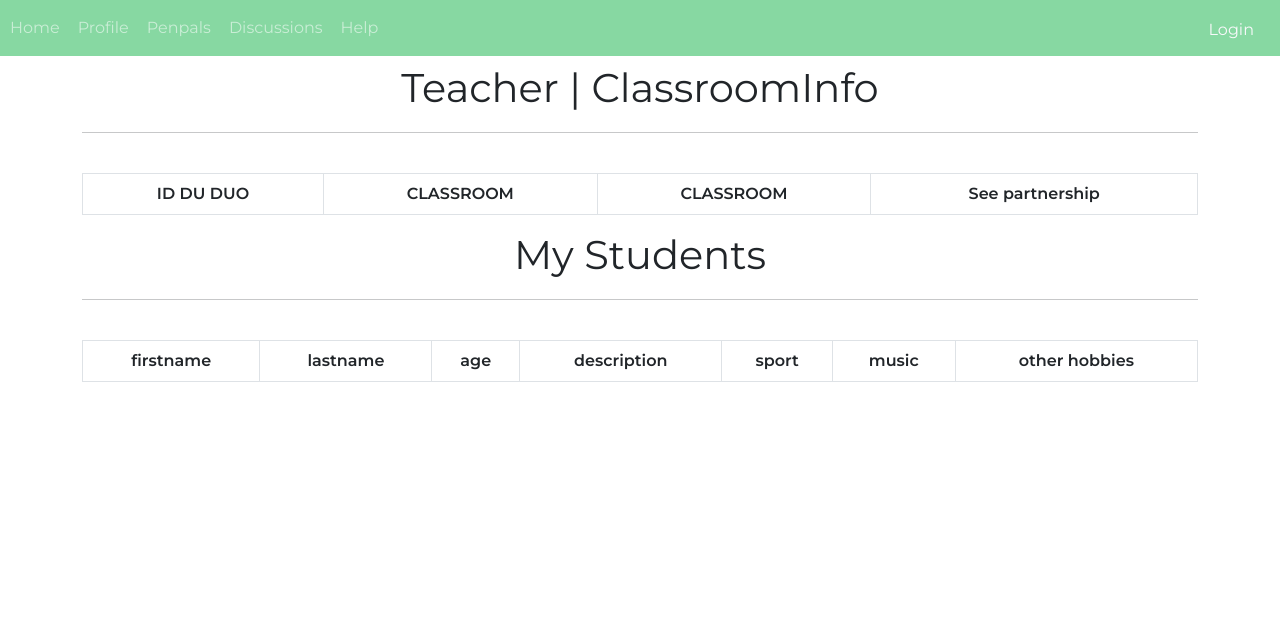
After one commit to asmodee7/relate, a Symfony app: template templates/teacher/teacher_classroom_info.html.twig in a window 1280 px wide. The commit adds this page. Shown: the top 622 px of the page. Run offline with Twig, Linux system fonts and the light colour scheme; the template is opened without the code that fills it, so the values that code supplies are empty; some libraries are stand-ins or nearby versions.

Commit message:
Fix: page de liaison classrooms

```diff
--- /dev/null
+++ b/templates/teacher/teacher_classroom_info.html.twig
@@ -0,0 +1,94 @@
+{% extends 'base.html.twig' %}
+
+{% block title %}Teacher | ClassroomInfo
+{% endblock %}
+
+
+{% block body %}
+
+	<h1 class="text-center mt-2 pb-1">Teacher | ClassroomInfo</h1>
+	<hr>
+	<br>
+
+	<table class="table table-bordered text-center">
+
+		<thead>
+			<tr>
+				<th scope="col">ID DU DUO</th>
+				<th scope="col">CLASSROOM</th>
+				<th scope="col">CLASSROOM</th>
+				<th scope="col">See partnership</th>
+			</tr>
+		</thead>
+
+		<tbody>
+			{% for partner in classroomDuo %}
+				<tr>
+					{% for data in myclassroom %}
+						<td class="card-center">
+							{{ partner.id }}
+						</td>
+						<td class="card-center">
+							{% if partner.getClassroom1() == data.id %}
+								{{ partner.getClassroom1() }}
+								{{ data.grade }}
+								{{ data.classroomName }}
+
+							{% else %}
+								{{ partner.getClassroom1() }}
+							{% endif %}
+						</td>
+						<td class="card-center">
+							{% if partner.getClassroom2() == data.id %}
+								{{ partner.getClassroom2() }}
+								{{ data.grade }}
+								{{ data.classroomName }}
+							{% else %}
+								{{ partner.getClassroom2() }}
+							{% endif %}
+
+						</td>
+						<td class="card-center">
+							<button class="btn btn-peche">
+								<a class="text-white" href="{{ path("assoc_student", {'id': partner.id } )}}">Click</a>
+							</button>
+						</td>
+
+					{% endfor %}
+				</tr>
+			{% endfor %}
+		</tbody>
+	</table>
+
+	<h1 class="text-center mt-2 pb-1">My Students</h1>
+	<hr>
+	<br>
+
+	<table class="table table-bordered text-center">
+
+		<thead>
+			<tr>
+				<th scope="col">firstname</th>
+				<th scope="col">lastname</th>
+				<th scope="col">age</th>
+				<th scope="col">description</th>
+				<th scope="col">sport</th>
+				<th scope="col">music</th>
+				<th scope="col">other hobbies</th>
+			</tr>
+		</thead>
+		<tbody>
+			{% for student in mystudents %}
+				<tr>
+					<td>{{ student.firstname }}</td>
+					<td>{{ student.lastname }}</td>
+					<td>{{ student.age }}</td>
+					<td>{{ student.description }}</td>
+					<td>{{ student.sport }}</td>
+					<td>{{ student.music }}</td>
+					<td>{{ student.otherHobbies }}</td>
+				</tr>
+			{% endfor %}
+		</tbody>
+	</table>
+{% endblock %}
```
Also changed, not shown: src/Controller/TeacherController.php (+36 -42 lines), src/Repository/StudentRepository.php (+11 -0 lines), templates/teacher/create_classroom.html.twig (+7 -4 lines), templates/teacher/teacher_showclassrooms.html.twig (deleted, +0 -61 lines), 1 other file.
